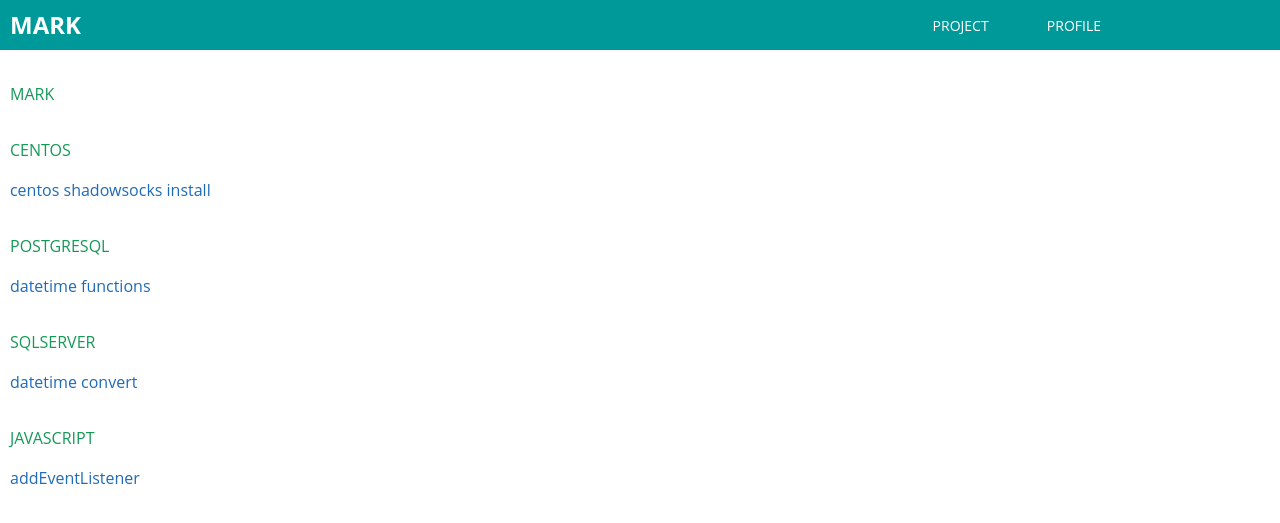
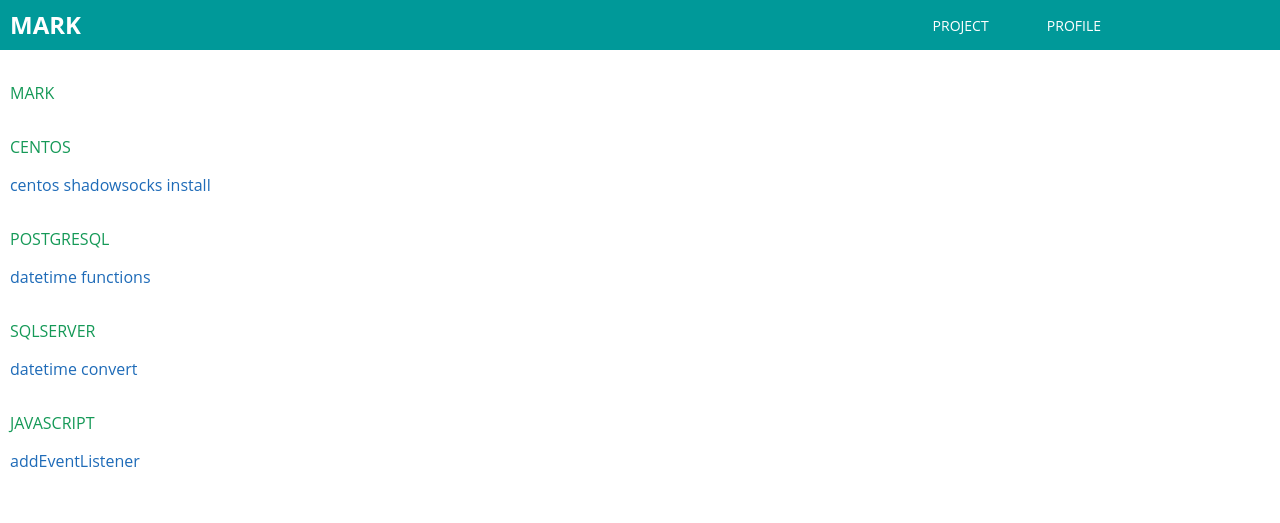
Before and after one commit to lozye/lozye, a Jekyll site: the page built from index.md, in a window 1280 px wide. Shown: the top 523 px of the page. Built offline with Jekyll 4.4.1, drawn with Linux system fonts in a browser that asks for light colours; our own code applies the rules of GitHub Pages for plain Markdown files.

Commit message:
Update lozye.css

```diff
--- a/assets/css/lozye.css
+++ b/assets/css/lozye.css
@@ -4,23 +4,18 @@
 }
 
 body {
-    padding: 0;
-    margin: 0;
     font-family: "Open Sans", "Helvetica Neue", Helvetica, Arial, 'Microsoft YaHei';
-    font-size: 16px;
-    line-height: 1.5;
     color: #606c71;
+}
+
+a:hover {
+    text-decoration: underline;
 }
 
 a {
     color: #1e6bb8;
     text-decoration: none;
 }
-
-    a:hover {
-        text-decoration: underline;
-    }
-
 
 /*-- wrapper --*/
 .x-wrapper {
@@ -87,7 +82,7 @@
     display: inline-block;
     padding-bottom: 5px;
     width: 30%;
-    height: 40px;
+    height: 50px;
     text-align: center;
     line-height: 50px;
 }
```
